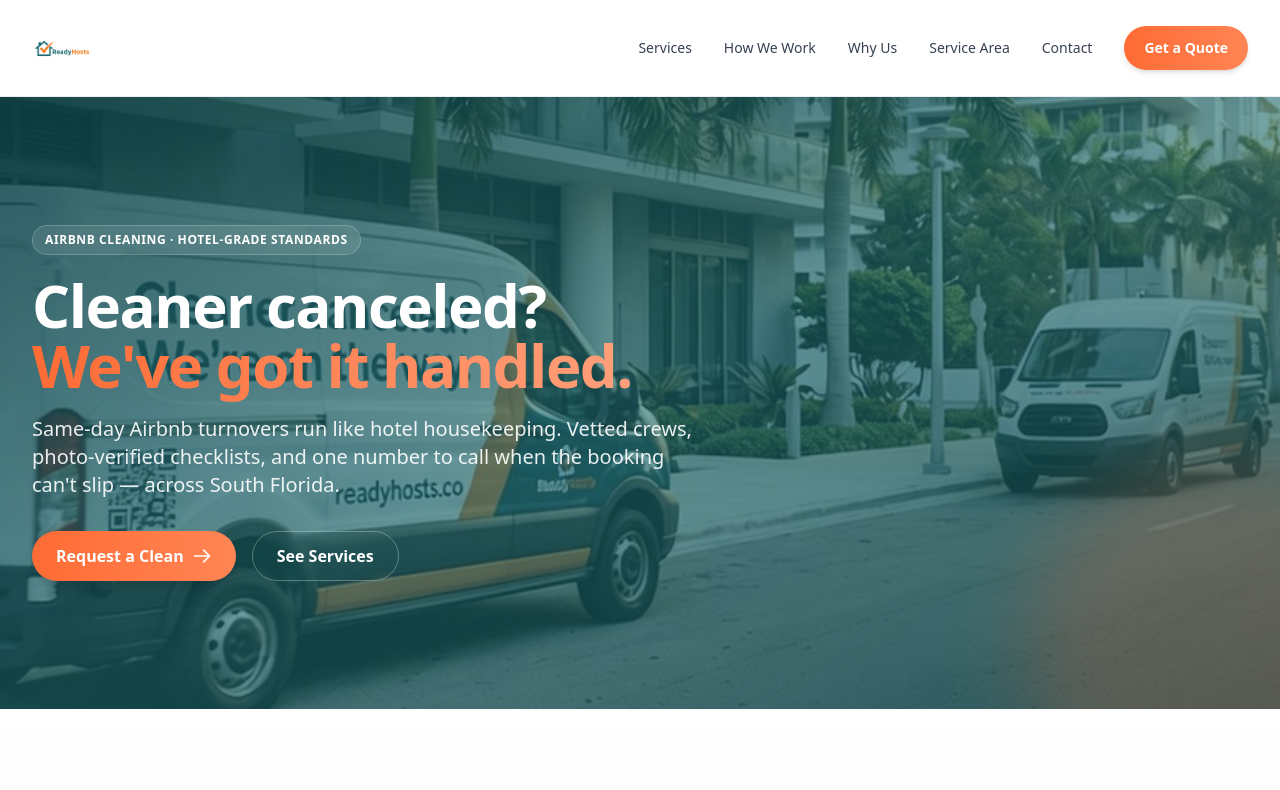
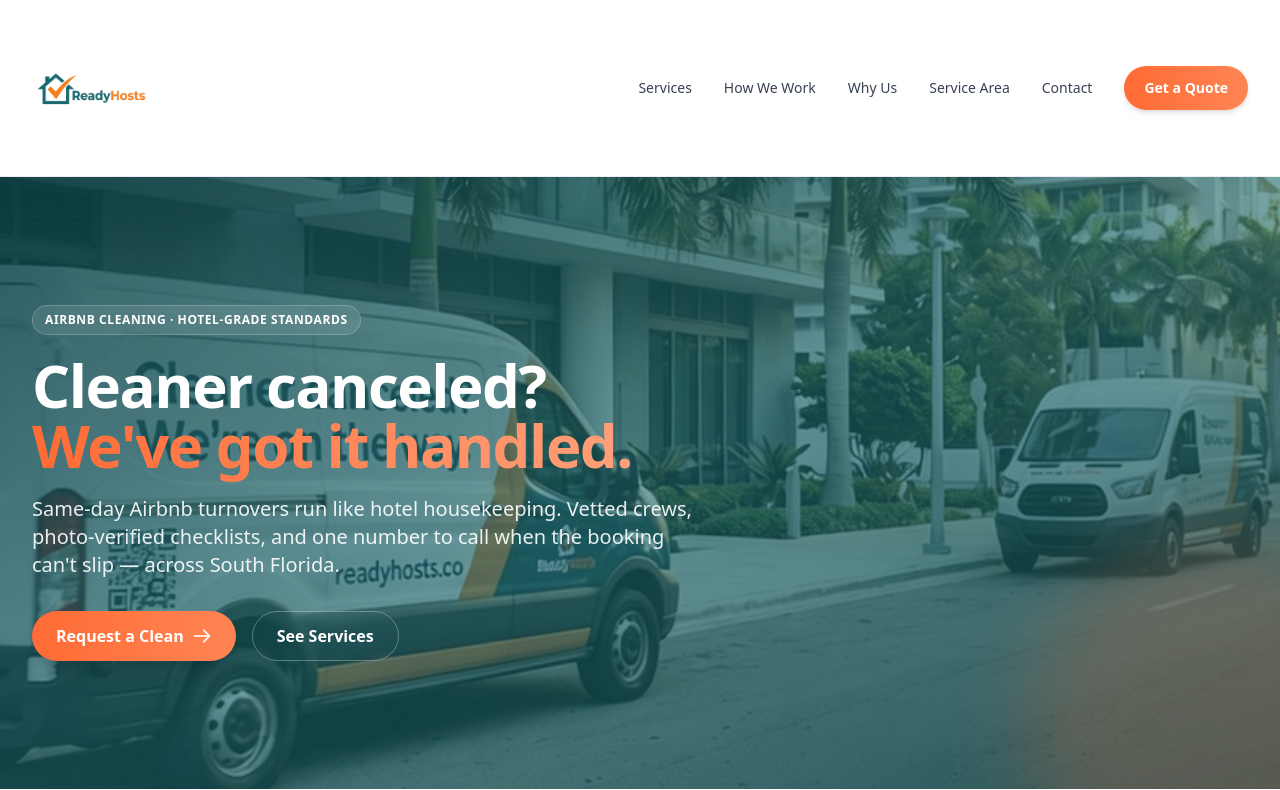
Before and after one commit to ReadyHosts/readyhost-website, a React (Vite) app: page / in a window 1280 px wide. Shown: the top 790 px of the page. Built offline with nearby package versions, Linux system fonts and the light colour scheme.

Commit message:
Logos 2x bigger: nav h-28/32/40 (was 14/16/20); nav bar h-32/44 to fit

```diff
--- a/src/ReadyHost_Main.jsx
+++ b/src/ReadyHost_Main.jsx
@@ -190,15 +190,15 @@ export default function ReadyHostMain() {
     <div className="min-h-screen bg-white text-gray-900 font-sans antialiased overflow-x-hidden">
       {/* ============== NAV ============== */}
       <nav className="sticky top-0 z-50 bg-white/95 backdrop-blur-md border-b border-gray-200/70">
-        <div className="max-w-7xl mx-auto px-4 sm:px-6 lg:px-8 flex items-center justify-between h-20 md:h-24">
+        <div className="max-w-7xl mx-auto px-4 sm:px-6 lg:px-8 flex items-center justify-between h-32 md:h-44">
           <a href="#top" className="flex items-center gap-2 group" aria-label="ReadyHost home">
             <img
               src="/logo.png"
               alt="ReadyHost"
-              className="h-14 sm:h-16 lg:h-20 w-auto motion-safe:transition-transform motion-safe:group-hover:scale-105"
+              className="h-28 sm:h-32 lg:h-40 w-auto motion-safe:transition-transform motion-safe:group-hover:scale-105"
               loading="eager"
-              width="160"
-              height="80"
+              width="320"
+              height="160"
             />
           </a>
 
@@ -838,10 +838,10 @@ export default function ReadyHostMain() {
               <img
                 src="/logo.png"
                 alt="ReadyHost"
-                className="h-14 sm:h-16 lg:h-20 w-auto"
+                className="h-28 sm:h-32 lg:h-40 w-auto"
                 loading="lazy"
-                width="160"
-                height="80"
+                width="320"
+                height="160"
               />
             </div>
 
```
